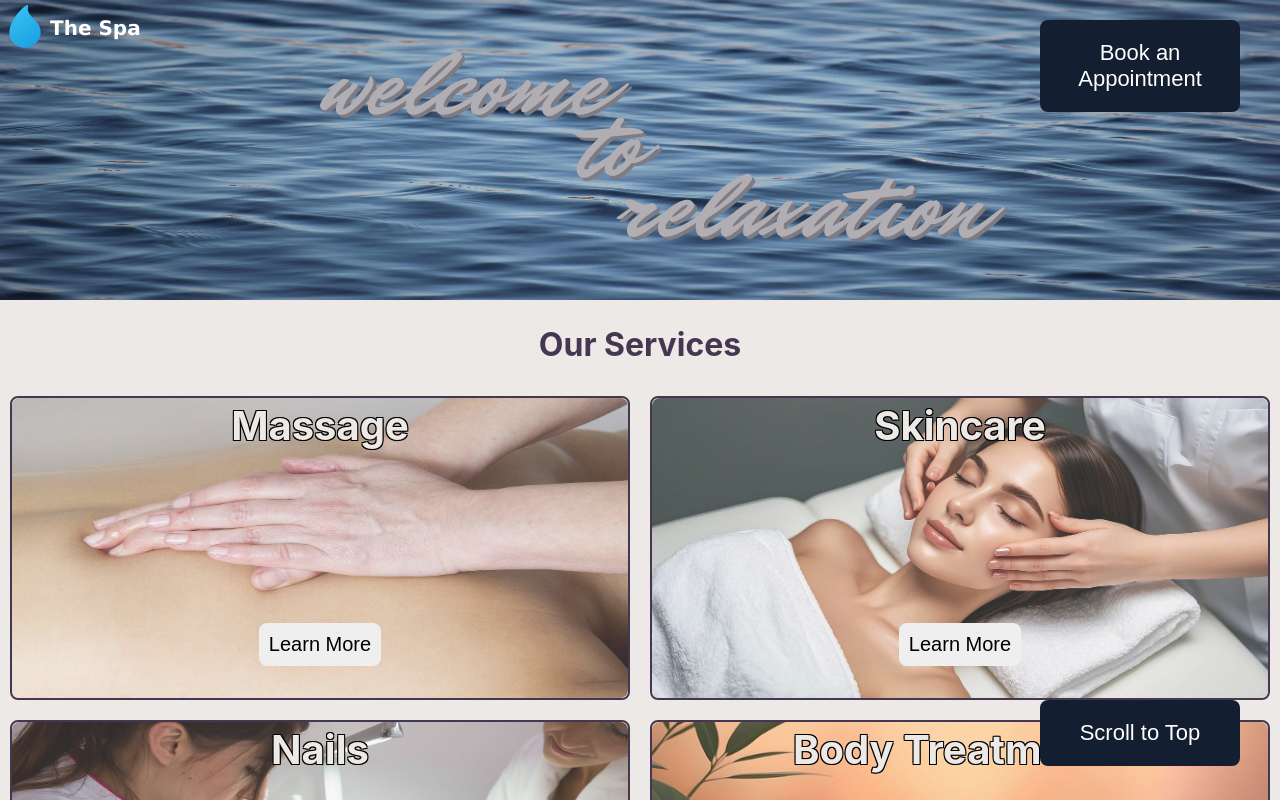
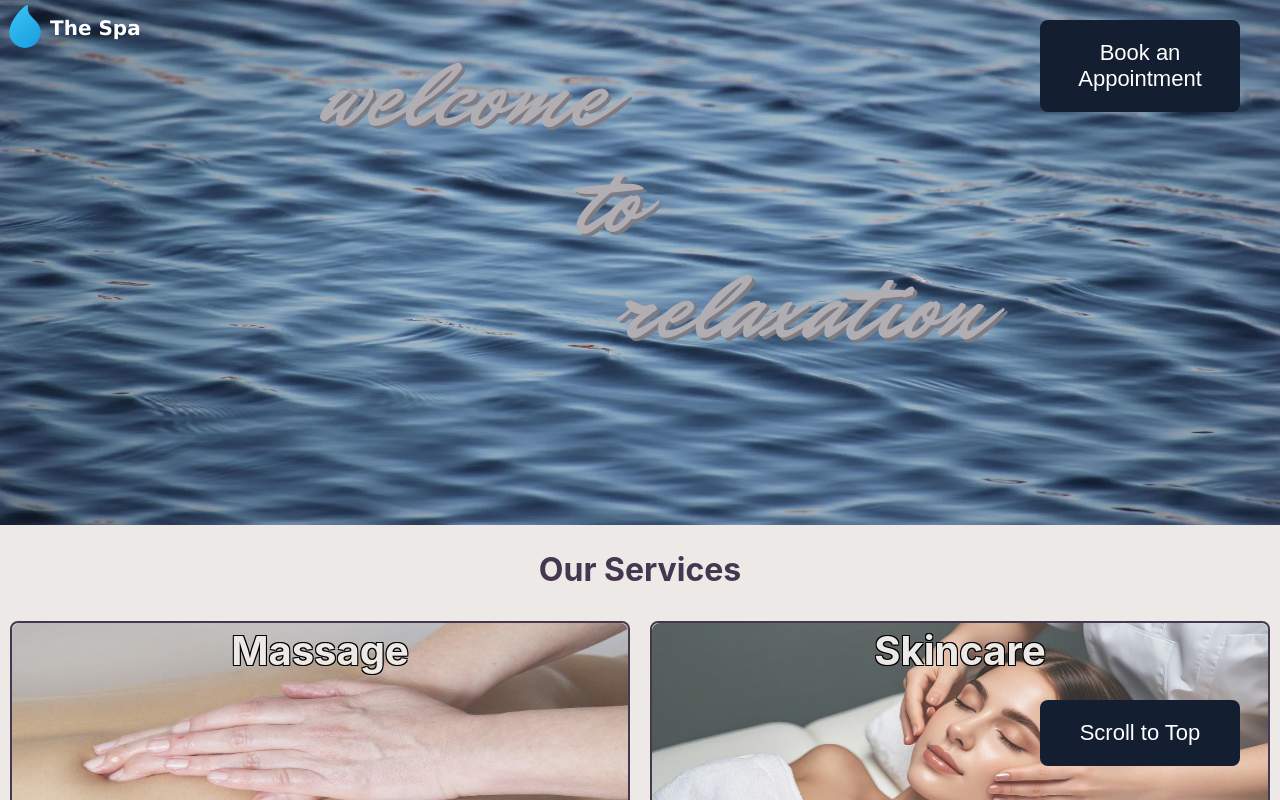
Before and after one commit to LaurenCummings/spa-project, a React (Vite) app: page / in a window 1280 px wide. Shown: the top 800 px of the page. Built offline with nearby package versions, Linux system fonts and the light colour scheme.

Commit message:
made banner image taller

```diff
--- a/src/css/Banner.css
+++ b/src/css/Banner.css
@@ -3,7 +3,7 @@
 }
 
 .banner img {
-    height: 300px;
+    height: 525px;
     width: 100%;
 }
 
```
